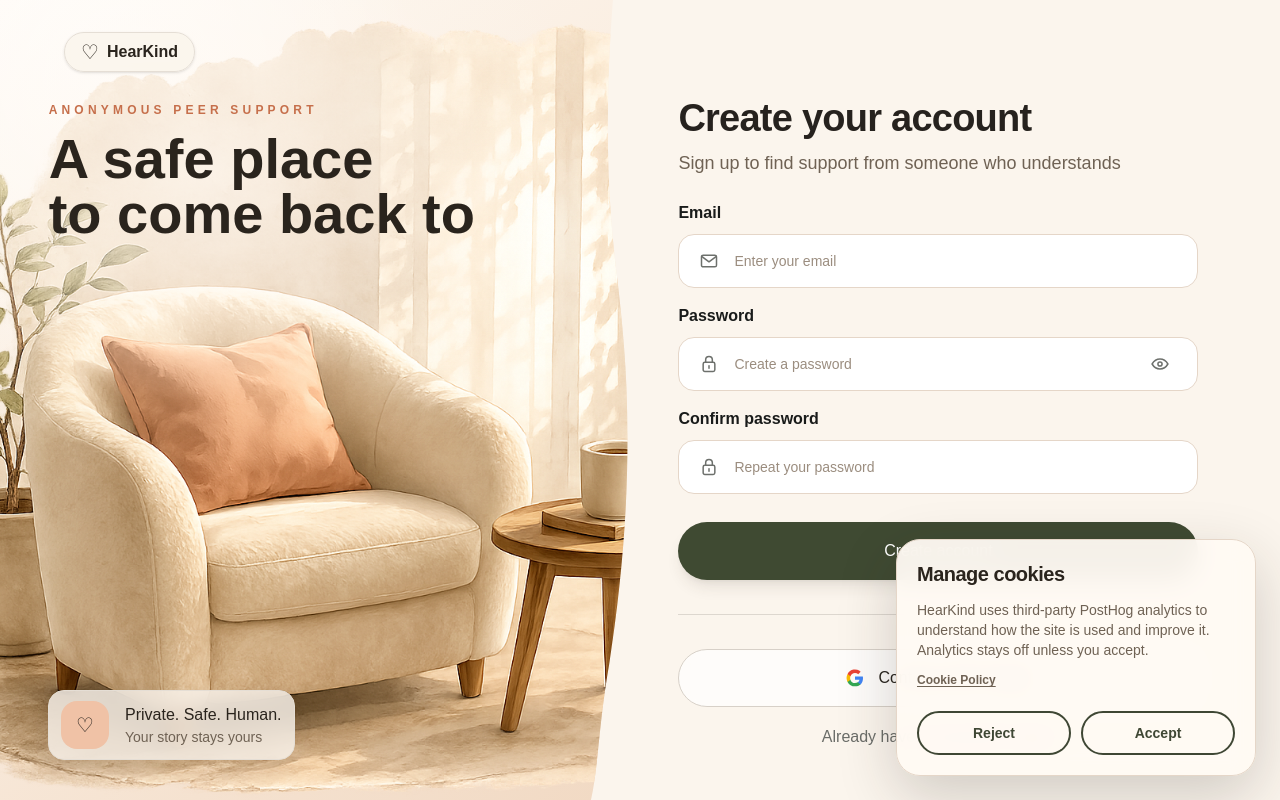
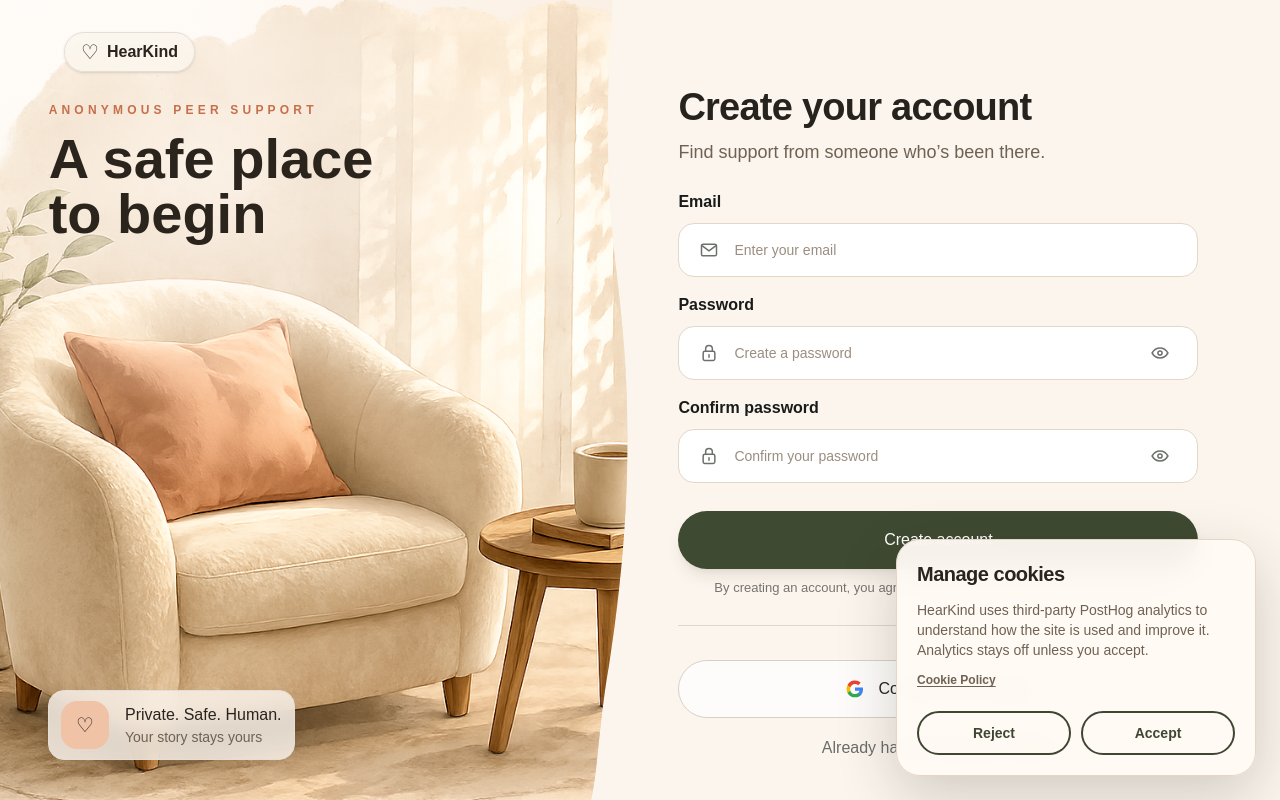
Before and after one commit to elegiya/hearkind, a Next.js app in the folder apps/web/: page /signup in a window 1280 px wide. Built offline with nearby package versions, Linux system fonts and the light colour scheme.

Commit message:
Update styles for signup

```diff
--- a/apps/web/app/login/LoginVisualPanel.tsx
+++ b/apps/web/app/login/LoginVisualPanel.tsx
@@ -4,9 +4,17 @@ import BrandLogo from "@/components/BrandLogo";
 import PageContainer from "@/components/PageContainer";
 import TrustBadge from "@/components/TrustBadge";
 
-export function LoginVisualPanel() {
+type LoginVisualPanelProps = {
+  variant?: "login" | "signup";
+};
+
+export function LoginVisualPanel({
+  variant = "login",
+}: LoginVisualPanelProps) {
+  const isSignup = variant === "signup";
+
   return (
-    <section className="visual-panel">
+    <section className={`visual-panel visual-panel--${variant}`}>
       <div className="visual-background" />
       <div className="illustration">
         <Image
@@ -28,7 +36,7 @@ export function LoginVisualPanel() {
         <h1>
           A safe place
           <br />
-          to come back to
+          {isSignup ? "to begin" : "to come back to"}
         </h1>
       </div>
 
--- a/apps/web/app/login/login-page.css
+++ b/apps/web/app/login/login-page.css
@@ -68,9 +68,14 @@
 .illustration
   img {
   object-fit: cover;
-  object-position: 72% 62%;
+  object-position: 42% center;
 
   transform: scale(1.015);
+}
+
+.visual-panel--signup .illustration img {
+  object-position: 58% center;
+  transform: scale(1.08) translateX(-4%);
 }
 
 .illustration-overlay {
@@ -534,6 +539,29 @@
   cursor: not-allowed;
 }
 
+.signup-legal {
+  margin: 10px 8px 0;
+
+  color: #77736d;
+  font-size: 13px;
+  line-height: 18px;
+  text-align: center;
+}
+
+.signup-legal a {
+  color: #c86442;
+  font-weight: 500;
+  text-decoration: none;
+}
+
+.signup-legal a:hover {
+  text-decoration: underline;
+}
+
+.signup-form-panel .separator {
+  margin-top: 18px;
+}
+
 .separator {
   display: grid;
 
@@ -743,8 +771,13 @@
 
   .illustration
     img {
-    object-position: center 58%;
+    object-position: 42% center;
     transform: none;
+  }
+
+  .visual-panel--signup .illustration img {
+    object-position: 58% center;
+    transform: scale(1.08) translateX(-4%);
   }
 
   .illustration-overlay {
--- a/apps/web/app/signup/SignupFormPanel.tsx
+++ b/apps/web/app/signup/SignupFormPanel.tsx
@@ -33,6 +33,7 @@ export function SignupFormPanel() {
   const [password, setPassword] = useState("");
   const [confirmPassword, setConfirmPassword] = useState("");
   const [showPassword, setShowPassword] = useState(false);
+  const [showConfirmPassword, setShowConfirmPassword] = useState(false);
   const [isSubmitting, setIsSubmitting] = useState(false);
   const [isGoogleLoading, setIsGoogleLoading] = useState(false);
   const [error, setError] = useState<string | null>(getInitialError);
@@ -138,7 +139,7 @@ export function SignupFormPanel() {
         <div className="form-card">
           <header className="form-header">
             <h2>Create your account</h2>
-            <p>Sign up to find support from someone who understands</p>
+            <p>Find support from someone who’s been there.</p>
           </header>
 
           <form onSubmit={handleSignup}>
@@ -194,15 +195,27 @@ export function SignupFormPanel() {
                 <input
                   id="confirm-password"
                   name="confirmPassword"
-                  type={showPassword ? "text" : "password"}
+                  type={showConfirmPassword ? "text" : "password"}
                   autoComplete="new-password"
-                  placeholder="Repeat your password"
+                  placeholder="Confirm your password"
                   value={confirmPassword}
                   onChange={(event) => setConfirmPassword(event.target.value)}
                   disabled={Boolean(message)}
                   minLength={8}
                   required
                 />
+                <button
+                  className="password-toggle"
+                  type="button"
+                  aria-label={
+                    showConfirmPassword ? "Hide password" : "Show password"
+                  }
+                  onClick={() =>
+                    setShowConfirmPassword((value) => !value)
+                  }
+                >
+                  <EyeIcon crossed={showConfirmPassword} />
+                </button>
               </div>
             </div>
 
@@ -225,6 +238,12 @@ export function SignupFormPanel() {
             >
               {isSubmitting ? "Creating account…" : "Create account"}
             </button>
+
+            <p className="signup-legal">
+              By creating an account, you agree to our{" "}
+              <Link href="/legal">Terms of Service</Link> and{" "}
+              <Link href="/privacy">Privacy Policy</Link>.
+            </p>
 
             <div className="separator">
               <span />
--- a/apps/web/app/signup/page.tsx
+++ b/apps/web/app/signup/page.tsx
@@ -21,7 +21,7 @@ export default function SignupPage() {
         </defs>
       </svg>
 
-      <LoginVisualPanel />
+      <LoginVisualPanel variant="signup" />
       <SignupFormPanel />
     </main>
   );
```
